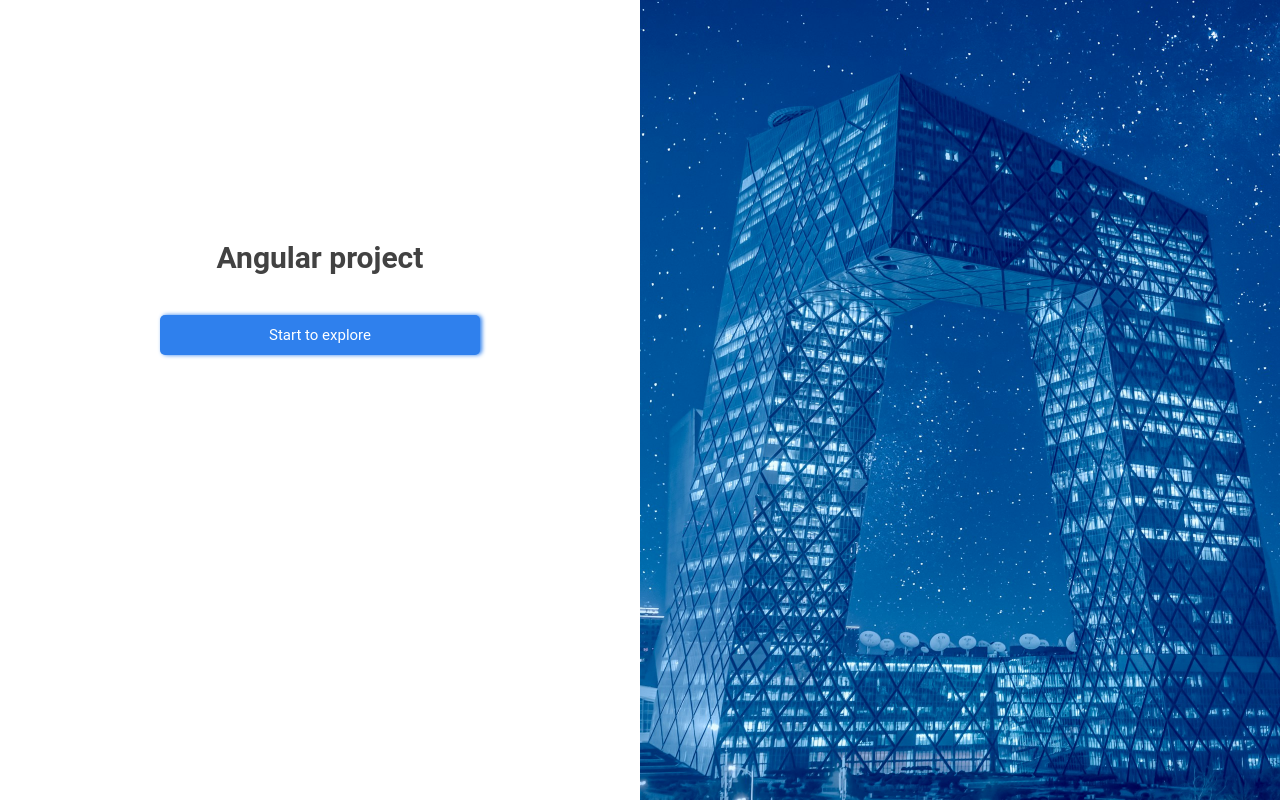
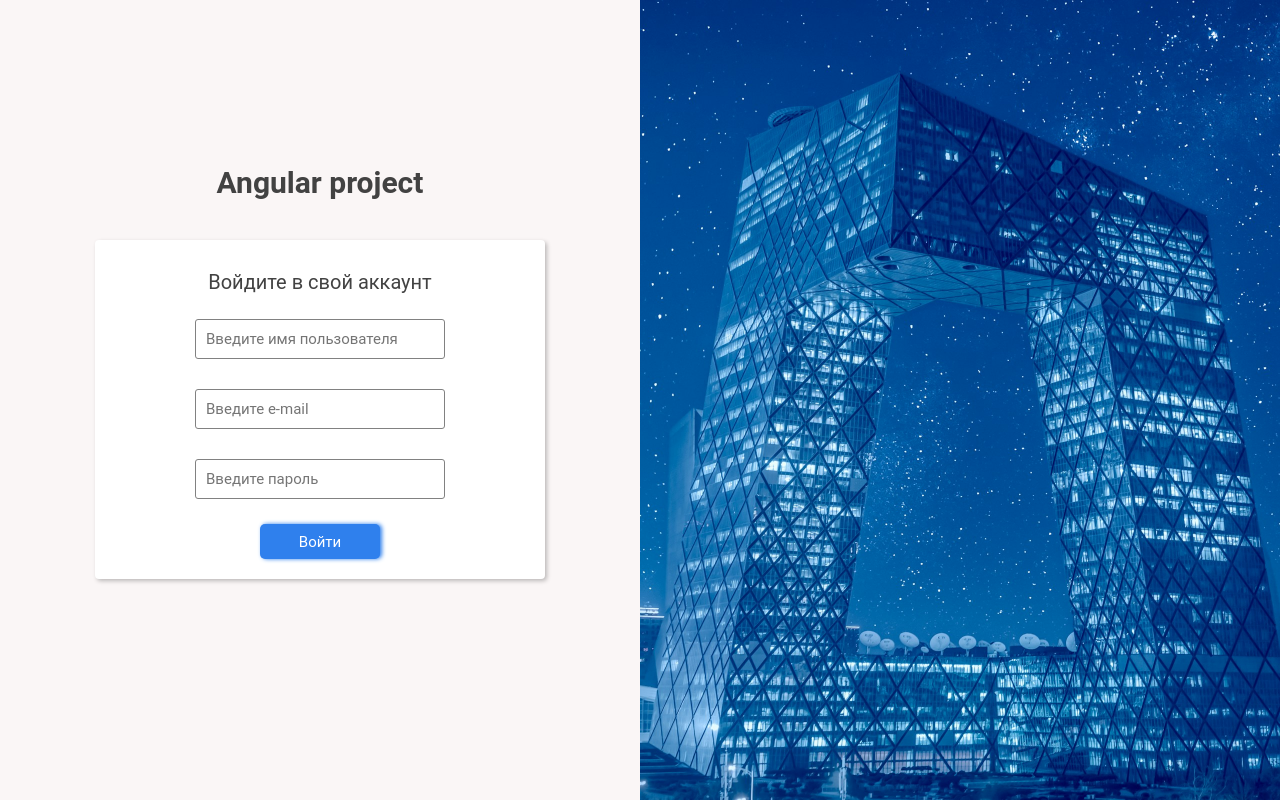
Before and after one commit to markot-1/angular-p1, an Angular app: page /login in a window 1280 px wide. Built offline with nearby package versions, Linux system fonts and the light colour scheme.

Commit message:
add basic layout and styles for login-page component

```diff
--- a/src/app/components/view-blocks/filtering-criteria/filtering-criteria.component.scss
+++ b/src/app/components/view-blocks/filtering-criteria/filtering-criteria.component.scss
@@ -12,7 +12,7 @@
         border-radius: 2px;
 
         &:hover {
-            background: $grey-color;
+            background: $light-grey-color;
         }
     }
 }
--- a/src/app/components/view-blocks/header/header.component.scss
+++ b/src/app/components/view-blocks/header/header.component.scss
@@ -21,7 +21,7 @@
        input {
         width: 395px;
         height: 30px;
-        background: $grey-color;
+        background: $light-grey-color;
         font-size: 16px;
         padding: 0 15px;
         box-shadow: 2px 2px 4px 0 rgba(0, 0, 0, 0.25);
--- a/src/app/components/view-blocks/login-page/login-page.component.html
+++ b/src/app/components/view-blocks/login-page/login-page.component.html
@@ -1,8 +1,22 @@
 <div class="page-wrapper">
-    <div class="login-wrapper">
-        <h1>Angular project</h1>
-        <a class="router-link" routerLink="../main" routerLinkActive="active"
-          >Start to explore</a>
-      </div>
-      <div class="background-wrapper"></div>
+  <div class="login-wrapper">
+    <h1>Angular project</h1>
+    <form class="login-form">
+      <legend>Войдите в свой аккаунт</legend>
+      <p>
+        <input class="login-input" type="text" name="user-name" id="name" placeholder="Введите имя пользователя"/>
+      </p>
+      <p>
+        <input class="login-input" type="email" name="user-email" id="email" placeholder="Введите e-mail" />
+      </p>
+      <p>
+        <input class="login-input" type="password" name="user-password" id="password" placeholder="Введите пароль"/>
+      </p>
+
+      <app-button routerLink="../main" routerLinkActive="active">
+        <span>Войти</span>
+      </app-button>
+    </form>
+  </div>
+  <div class="background-wrapper"></div>
 </div>
--- a/src/app/components/view-blocks/login-page/login-page.component.scss
+++ b/src/app/components/view-blocks/login-page/login-page.component.scss
@@ -5,24 +5,46 @@
     justify-content: space-between;
 
     .login-wrapper {
-        width: 320px;
+        width: 50%;
         display: flex;
         flex-direction: column;
         align-items: center;
-        padding: 200px 0;
-        margin: 0 auto;
+        padding: 125px 0;
+        background: $background-grey-color;
 
         h1 {
             @extend %header;
             padding: 40px 0;
         }
 
-        .router-link {
-            @extend %button;
-            padding: 10px;
-            width: 100%;
-            text-align: center;
-            text-decoration: none;
+        .login-form {
+
+            legend {
+                padding: 10px 0;
+                font-size: 20px;
+                color: $black-color;
+            }
+
+            width: 450px;
+            display: flex;
+            flex-direction: column;
+            align-items: center;
+            background: white;
+            box-shadow: 2px 2px 4px 0 rgba(0, 0, 0, 0.25);
+            padding: 20px;
+            border-radius: 4px;
+
+            .login-input {
+                @extend %input;
+            }
+        }
+
+        ::ng-deep app-button {
+            button {
+                margin: 10px auto 0;
+                width: 120px;
+                height: 35px;
+            }
         }
     }
 
--- a/src/app/components/view-blocks/login-page/login-page.component.ts
+++ b/src/app/components/view-blocks/login-page/login-page.component.ts
@@ -1,10 +1,11 @@
 import { Component } from '@angular/core';
 import { RouterLink, RouterLinkActive } from '@angular/router';
+import { ButtonComponent } from '../../page-elements/button/button.component';
 
 @Component({
   selector: 'app-login-page',
   standalone: true,
-  imports: [RouterLink, RouterLinkActive],
+  imports: [RouterLink, RouterLinkActive, ButtonComponent],
   templateUrl: './login-page.component.html',
   styleUrl: './login-page.component.scss'
 })
--- a/src/app/components/view-blocks/page-not-found/page-not-found.component.scss
+++ b/src/app/components/view-blocks/page-not-found/page-not-found.component.scss
@@ -30,7 +30,7 @@
     p {
         margin: 20px auto;
         font-size: 22px;
-        color: $black-color;
+        color: $grey-color;
     }
 
     button {
--- a/src/assets/styles/global.scss
+++ b/src/assets/styles/global.scss
@@ -1,7 +1,9 @@
 $background-grey-color: #faf6f6;
-$grey-color: #efefef;
+$light-grey-color: #efefef;
+$grey-color: #818181;
 $black-color: #424242;
 $light-blue-color: #2F80ED;
+$background-blue-color: #c9e0ff;
 
 %wrapper {
     width: 100%;
@@ -31,3 +33,18 @@ $light-blue-color: #2F80ED;
     font-size: 30px;
     margin: 0;
 }
+
+%input {
+    width: 250px;
+    height: 40px;
+    outline: none;
+    border: 1px solid $grey-color;
+    background: transparent;
+    padding: 0 10px;
+    color: $black-color;
+    border-radius: 3px;
+
+    &:hover {
+        border-color: $black-color;
+    }
+}
```
